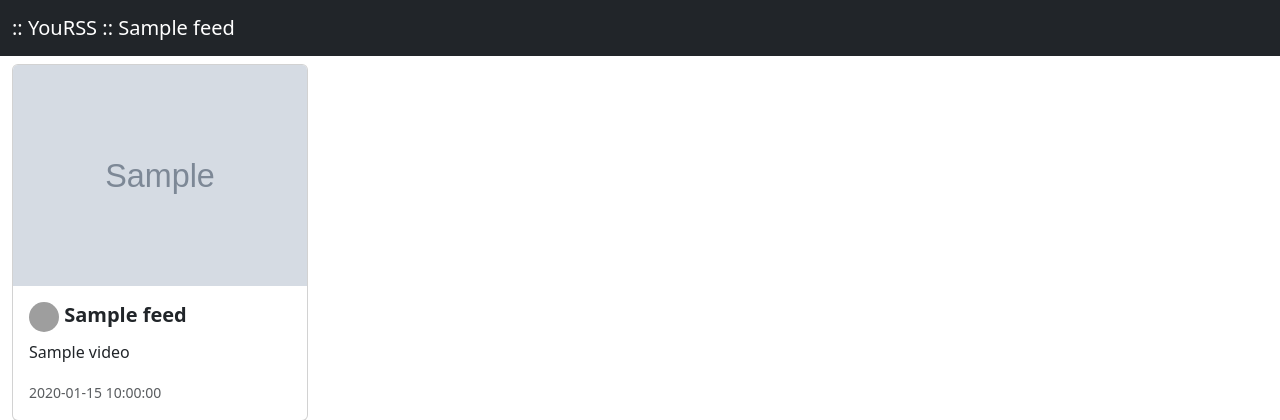
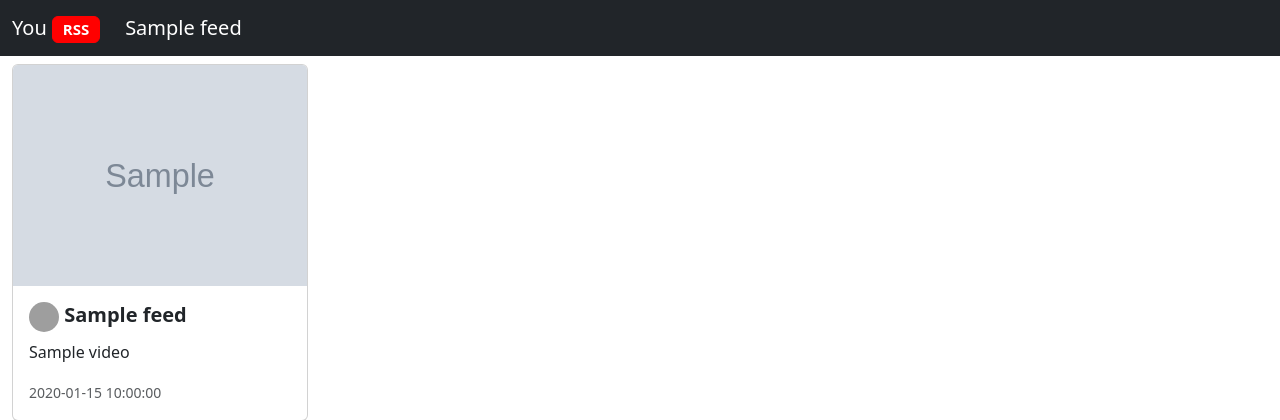
Before and after one commit to essembeh/YouRSS, a Python web app: template yourss/templates/view.html in a window 1280 px wide. Shown: the top 420 px of the page. Run offline with Jinja, Linux system fonts and the light colour scheme; the template is opened without the code that fills it: most values are stand-ins (such as "Sample title", 1, 10 or a date in 2020); grey boxes marked "Sample" are stand-in pictures; grey boxes are pictures that could not be loaded.

Commit message:
Update style

```diff
--- a/yourss/templates/view.html
+++ b/yourss/templates/view.html
@@ -17,7 +17,17 @@
 
   <nav class="navbar navbar-dark bg-dark">
     <div class="container-fluid">
-      <a class="navbar-brand">:: YouRSS :: {{ feeds|map(attribute='title')|sort|join(', ') }}</a>
+      <a class="navbar-brand" style="">
+        <span style="color: white;">
+          You
+        </span>
+        <span class="badge border" style="color: white !important; background-color: red !important; border-color: red !important;">
+          RSS
+        </span>
+        <span style="margin-left: 20px;">
+          {{ feeds|map(attribute='title')|sort|join(', ') }}
+        </span>
+      </a>
     </div>
   </nav>
 
```
